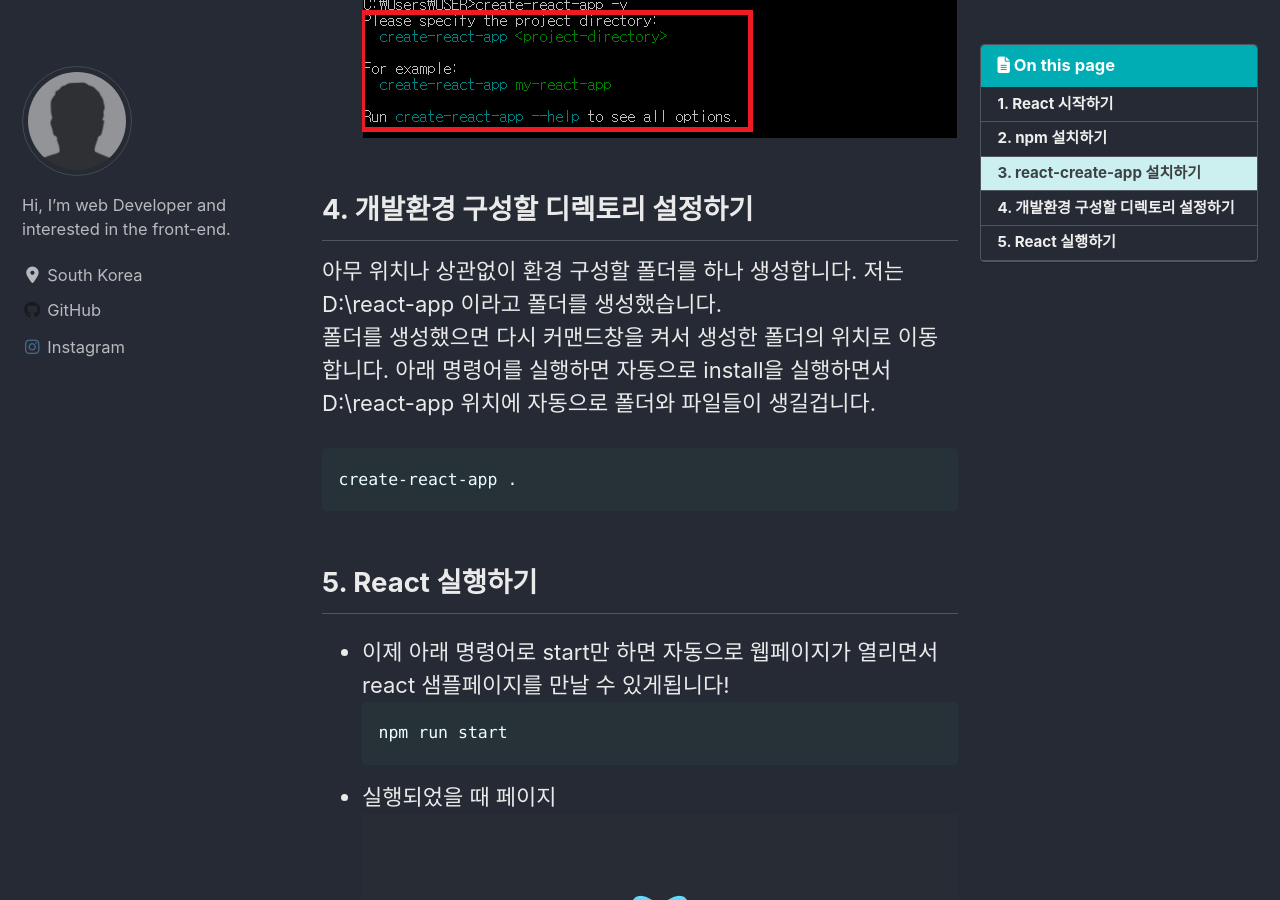
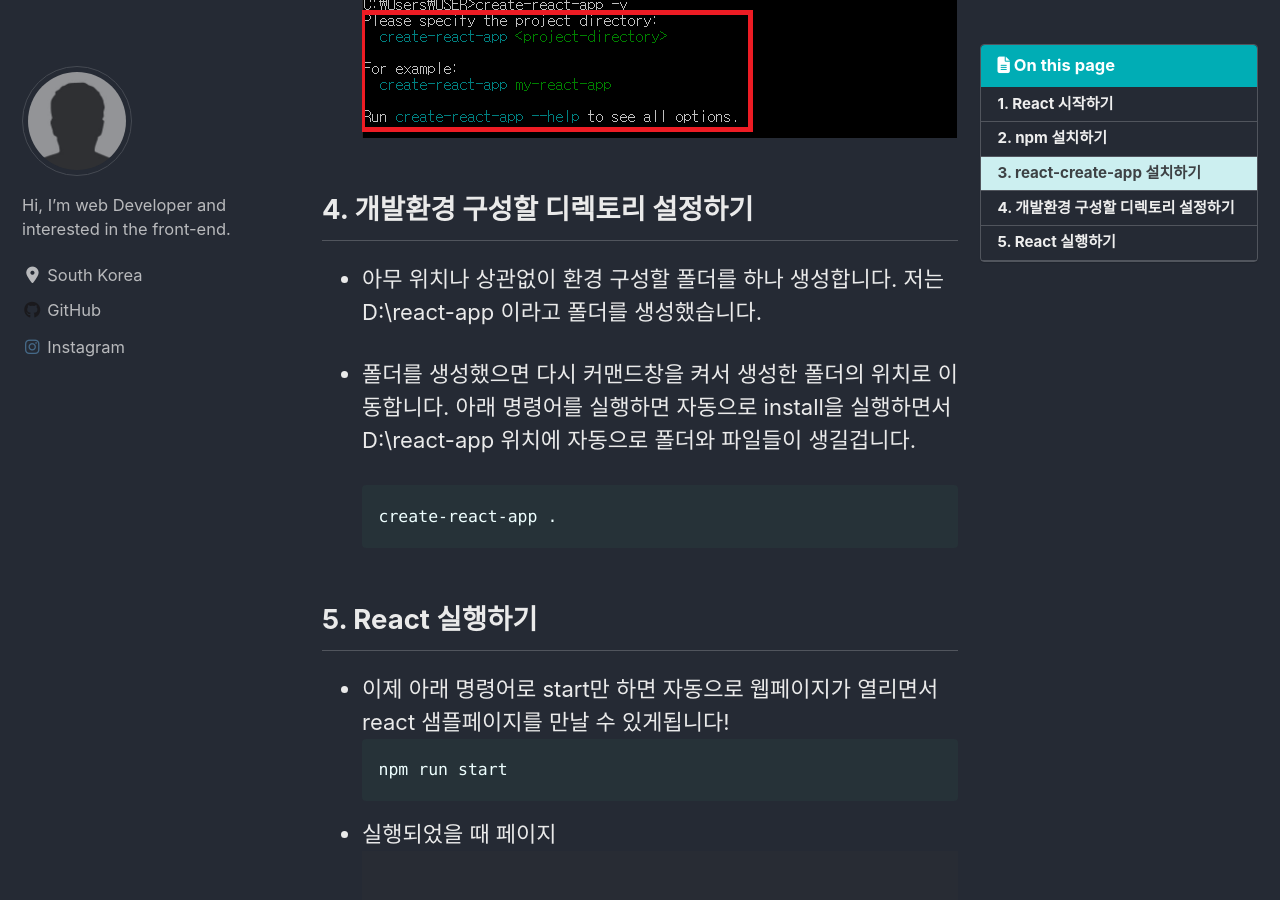
Before and after one commit to leesiyeon/codeFamerBlog, a Jekyll site: the page built from _posts/2020-03-11-react-start.md, in a window 1280 px wide and 900 px high, scrolled down 2816 px. Built offline with Jekyll 4.4.1, drawn with Linux system fonts in a browser that asks for light colours; cached includes are drawn as plain includes; nearby versions of some CDN libraries; comment, search, counter and statistics services are not loaded.

````diff
--- a/_posts/2020-03-11-react-start.md
+++ b/_posts/2020-03-11-react-start.md
@@ -50,8 +50,9 @@ create-react-app -v
 ![checkreact](/assets/images/checkreact.png)
 
 ## 4. 개발환경 구성할 디렉토리 설정하기
-아무 위치나 상관없이 환경 구성할 폴더를 하나 생성합니다. 저는 D:\react-app 이라고 폴더를 생성했습니다.
-폴더를 생성했으면 다시 커맨드창을 켜서 생성한 폴더의 위치로 이동합니다.
+* 아무 위치나 상관없이 환경 구성할 폴더를 하나 생성합니다. 저는 D:\react-app 이라고 폴더를 생성했습니다.
+
+* 폴더를 생성했으면 다시 커맨드창을 켜서 생성한 폴더의 위치로 이동합니다.
 아래 명령어를 실행하면 자동으로 install을 실행하면서 D:\react-app 위치에 자동으로 폴더와 파일들이 생길겁니다.
 ```
 create-react-app .
````
